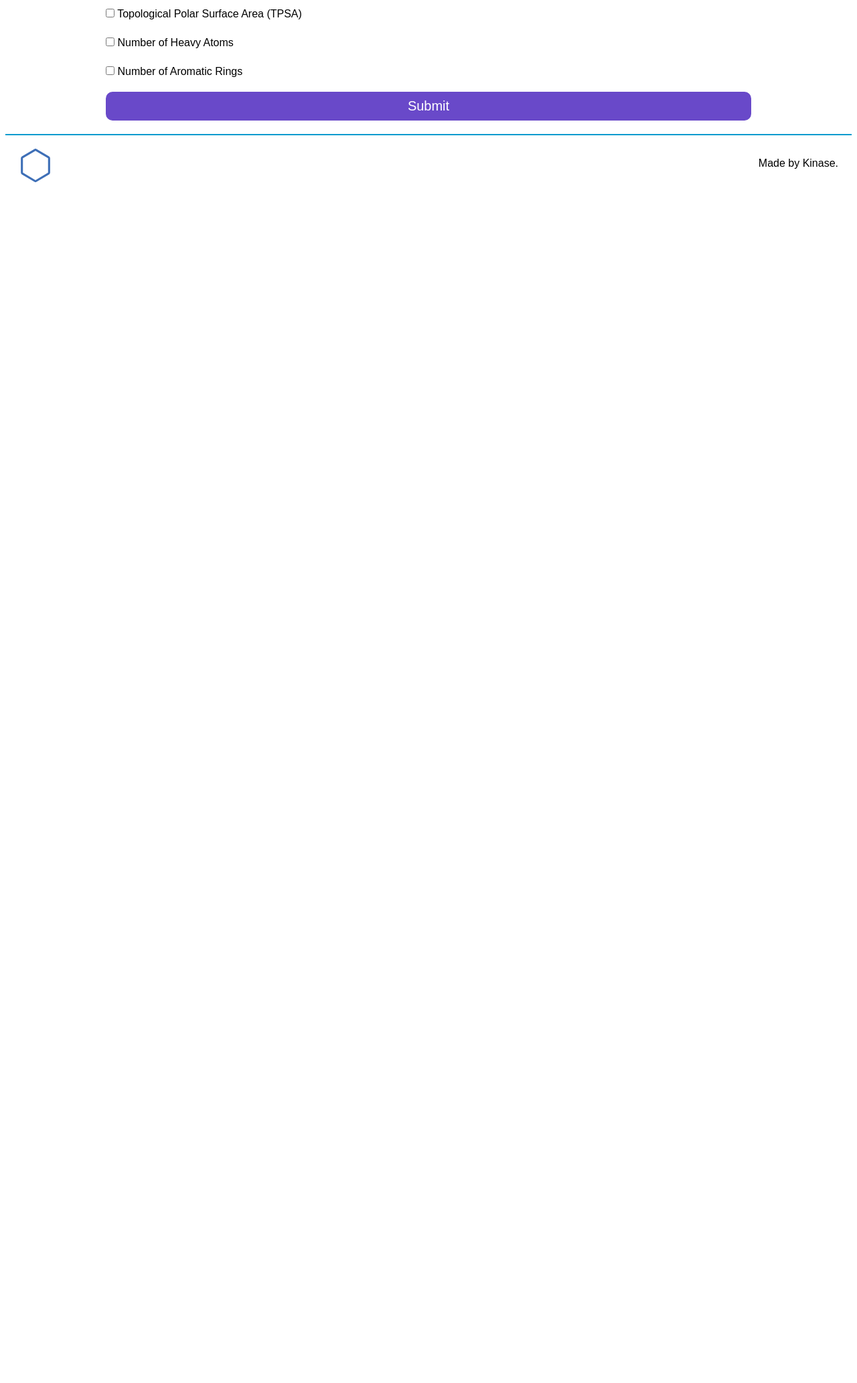
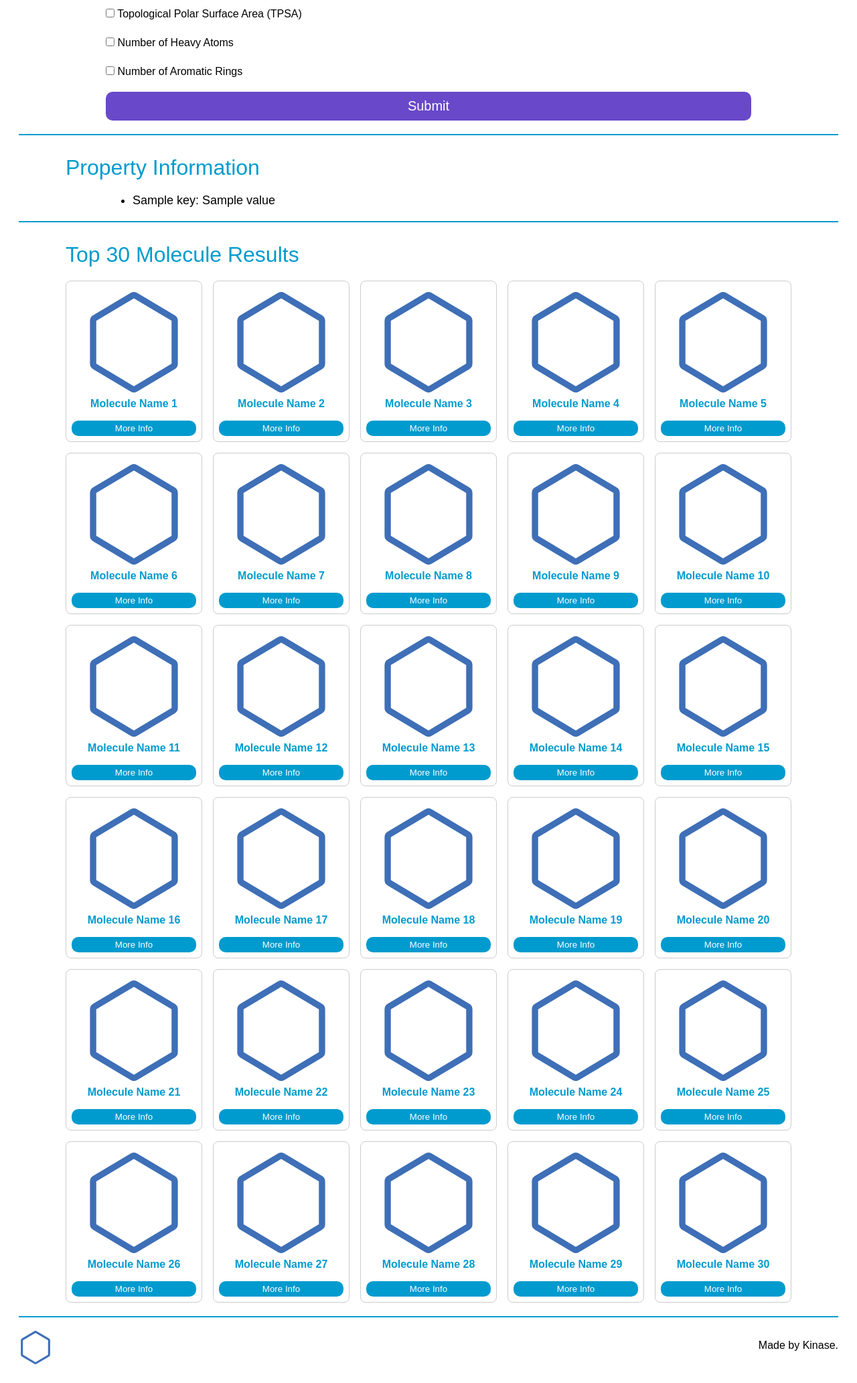
Before and after one commit to Yabsram/Molecufind, a Flask app: template templates/base.html in a window 1280 px wide. Shown: the part 186-2251 px from the top of the page at 67% size. Before the commit the page ends 458 px from the top, so only its background shows below. Run offline with Flask 3, Linux system fonts and the light colour scheme; the template is opened without the code that fills it: most values are stand-ins (such as "Sample title", 1, 10 or a date in 2020).

Commit message:
Added Property Summary section and cards template

```diff
--- a/app.py
+++ b/app.py
@@ -1,20 +1,33 @@
-from flask import Flask, render_template
+from flask import Flask, render_template, request
 from chemistry import load_molecule_database
+import os
 
 app = Flask(__name__)
 
 #molecule_db = load_molecule_database("original.csv")
 
-@app.route("/", methods=["GET"])
+@app.route("/", methods=["GET", "POST"])
 def select_property():
-    return render_template(
-        "selection.html"
-    )
-@app.route("/results", methods=["POST"])
-def show_results():
-   return render_template(
-        "base.html"
-    )
+    # This will hold the selected filters and user input
+    selected = {}
+
+    # Map filter display names to form field names
+    filters = {
+        "AMW": ("amw", "amw_value"),
+        "Crippen logP": ("clogp", "clogp_value"),
+        "TPSA": ("tpsa", "tpsa_value"),
+        "Number of Heavy Atoms": ("numHeavyAtoms", "numHeavyAtoms_value"),
+        "Number of Aromatic Rings": ("numAromaticRings", "numaromaticrings_value")
+    }
+
+    if request.method == "POST":
+        for display_name, (checkbox_name, value_name) in filters.items():
+            # Check if checkbox was checked
+            if request.form.get(checkbox_name):
+                # Only store if checkbox checked
+                selected[display_name] = request.form.get(value_name, "")
+
+    return render_template("selection.html", selected=selected)
 
 if __name__ == "__main__":
     app.run(debug=True, host="0.0.0.0", port=int(os.environ.get("PORT", 8004)))
--- a/static/style.css
+++ b/static/style.css
@@ -60,7 +60,7 @@ input[type="checkbox"] {
 .number-input input[type="number"]:focus {
   outline: none;
   border: 2px solid #6949C9;
-  box-shadow: 0 0 3px #6949C9;);
+  box-shadow: 0 0 3px #6949C9;
 }
 
 button[type="submit"] {
@@ -72,12 +72,69 @@ button[type="submit"] {
   font-size: 20px;
 }
 
+.checkbox-group .number-input {
+  display: none;
+}
+
+.checkbox-group.checked .number-input {
+  display: block;
+}
+
+.filter{
+  font-size: 18px;
+  margin: 0px 150px 0px 150px;
+}
+
+ul{
+  margin: 20px 0px;
+}
+
+.card-grid {
+  display: grid;
+  grid-template-columns: repeat(5, 1fr);
+  gap: 16px;
+  margin: 20px 90px 20px 90px;
+}
+
+.card {
+  border: 1px solid #ccc;
+  padding: 8px;
+  text-align: center;
+  border-radius: 8px;
+  background-color: #fff;
+}
+
+.card img {
+  display: block;
+  margin: 8px auto 8px auto;
+}
+
+.card p {
+  margin: 8px 0px 8px 0px;
+  font-weight: bold;
+  color: #009BCE;
+}
+
+.info-btn {
+  width: 100%;
+  margin: 8px auto 0;
+  padding: 4px 8px;
+  cursor: pointer;
+  color: #fff;
+  background-color: #009BCE;
+  border: none;
+  border-radius: 10px;
+}
+
+.card .info-btn:hover {
+  background-color: #6949C9;
+}
+
 footer {
   display: flex;
   align-items:center;
   justify-content: space-between;
   padding: 20px;
-  border-top: 2px solid #009BCE;
 }
 
 footer img {
--- a/templates/base.html
+++ b/templates/base.html
@@ -30,55 +30,95 @@
     {% block content %}
     {% endblock content %}
 
-    <form method="post" action="{{ url_for('show_results') }}" class="select-form">
-      <div class="checkbox-group">
+    <form method="post" action="{{ url_for('select_property') }}" class="select-form">
+
+      <!-- AMW -->
+      <div class="checkbox-group {% if selected.get('AMW') %}checked{% endif %}">
         <label>
-          <input type="checkbox" name="amw" value="1">
+          <input type="checkbox" name="amw" value="1" {% if selected.get('AMW') %}checked{% endif %}>
           Atomic Molecular Weight (AMW)
         </label>
         <div class="number-input">
-          <input type="number" name="amw_value" placeholder="Enter a value" step="0.01">
+          <input type="number" name="amw_value" placeholder="Enter a value" step="0.01" value="{{ selected.get('AMW', '') }}">
         </div>
       </div>
-      <div class="checkbox-group">
+
+      <!-- Crippen logP -->
+      <div class="checkbox-group {% if selected.get('Crippen logP') %}checked{% endif %}">
         <label>
-          <input type="checkbox" name="Crippen logP" value="2">
+          <input type="checkbox" name="clogp" value="2" {% if selected.get('Crippen logP') %}checked{% endif %}>
           Crippen logP
         </label>
         <div class="number-input">
-          <input type="number" name="Clogp_value" placeholder="Enter a value" step="0.01">
+          <input type="number" name="clogp_value" placeholder="Enter a value" step="0.01" value="{{ selected.get('Crippen logP', '') }}">
         </div>
       </div>
-      <div class="checkbox-group">
+
+      <!-- TPSA -->
+      <div class="checkbox-group {% if selected.get('TPSA') %}checked{% endif %}">
         <label>
-          <input type="checkbox" name="Topological Polar Surface Area" value="3">
+          <input type="checkbox" name="tpsa" value="3" {% if selected.get('TPSA') %}checked{% endif %}>
           Topological Polar Surface Area (TPSA)
         </label>
         <div class="number-input">
-          <input type="number" name="TPSA" placeholder="Enter a value" step="0.01">
+          <input type="number" name="tpsa_value" placeholder="Enter a value" step="0.01" value="{{ selected.get('TPSA', '') }}">
         </div>
       </div>
-      <div class="checkbox-group">
+
+      <!-- Number of Heavy Atoms -->
+      <div class="checkbox-group {% if selected.get('Number of Heavy Atoms') %}checked{% endif %}">
         <label>
-          <input type="checkbox" name="Number of Heavy Atoms" value="4">
+          <input type="checkbox" name="numHeavyAtoms" value="4" {% if selected.get('Number of Heavy Atoms') %}checked{% endif %}>
           Number of Heavy Atoms
         </label>
         <div class="number-input">
-          <input type="number" name="numHeavyAtoms_value" placeholder="Enter a value" step="0.01">
+          <input type="number" name="numHeavyAtoms_value" placeholder="Enter a value" step="0.01" value="{{ selected.get('Number of Heavy Atoms', '') }}">
         </div>
       </div>
-      <div class="checkbox-group">
+
+      <!-- Number of Aromatic Rings -->
+      <div class="checkbox-group {% if selected.get('Number of Aromatic Rings') %}checked{% endif %}">
         <label>
-          <input type="checkbox" name="numAromaticRings " value="5">
+          <input type="checkbox" name="numAromaticRings" value="5" {% if selected.get('Number of Aromatic Rings') %}checked{% endif %}>
           Number of Aromatic Rings
         </label>
         <div class="number-input">
-          <input type="number" name="numaromaticrings_value" placeholder="Enter a value" step="0.01">
+          <input type="number" name="numaromaticrings_value" placeholder="Enter a value" step="0.01" value="{{ selected.get('Number of Aromatic Rings', '') }}">
         </div>
       </div>
 
       <button type="submit">Submit</button>
     </form>
+
+  {% if selected %}
+    <hr class="divider">
+
+    <section class="results">
+      <h6 class="subheader">Property Information</h6>
+      <ul>
+        {% for key, value in selected.items() %}
+          <li class="filter">{{ key }}: {{ value }}</li>
+        {% endfor %}
+      </ul>
+    </section>
+
+    <hr class="divider">
+
+    <section class="molecule-cards">
+      <h6 class="subheader">Top 30 Molecule Results</h6>
+      <div class="card-grid">
+        {% for i in range(30) %}
+        <div class="card">
+          <img src="{{ url_for('static', filename='favicon.svg') }}" alt="Molecule Image" width="150" height="150">
+          <p>Molecule Name {{ i + 1 }}</p>
+          <button type="button" class="info-btn" data-index="{{ i }}">More Info</button>
+        </div>
+        {% endfor %}
+      </div>
+    </section>
+    {% endif %}
+
+    <hr class="divider">
 
     <footer>
       <img src="{{ url_for('static', filename='favicon.svg') }}" alt="Our Logo" width="50" height="50">
```
